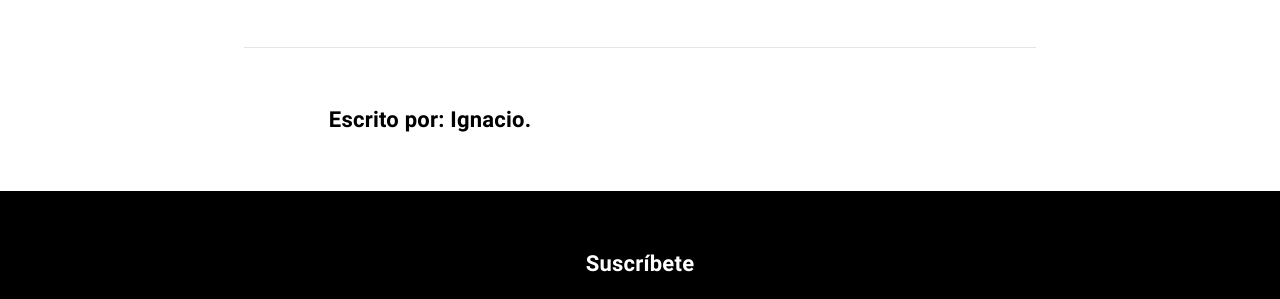
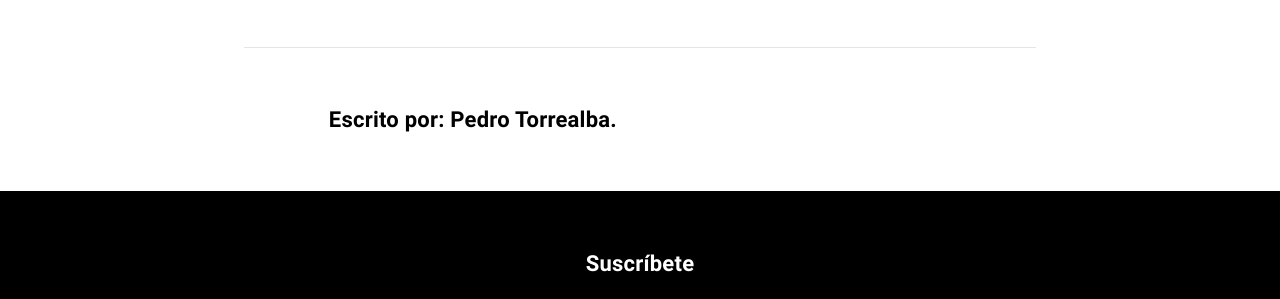
Before and after one commit to Robok3000/Texter2, a Jekyll site: the page built from _posts/2021-02-25-human-after-all.md, in a window 1280 px wide and 900 px high, scrolled down 4041 px. Shown: the part 301-600 px from the top of the window. Built offline with Jekyll 4.4.1, drawn with Linux system fonts in a browser that asks for light colours; some web fonts are replaced.

Commit message:
Update 2021-02-25-human-after-all.md

```diff
--- a/_posts/2021-02-25-human-after-all.md
+++ b/_posts/2021-02-25-human-after-all.md
@@ -4,7 +4,7 @@ title: Human After All
 date: 2021-02-20 20:10
 summary: Daft Punk se separa después de 28 años. Ese era el titular que leí al despertar y luego el video que subieron a Youtube, donde se despedían de la mejor forma... explotando.
 categories: Crónica de evento
-author: Ignacio.
+author: Pedro Torrealba.
 image: /assets/images/human.jpg
 ---
 
```
